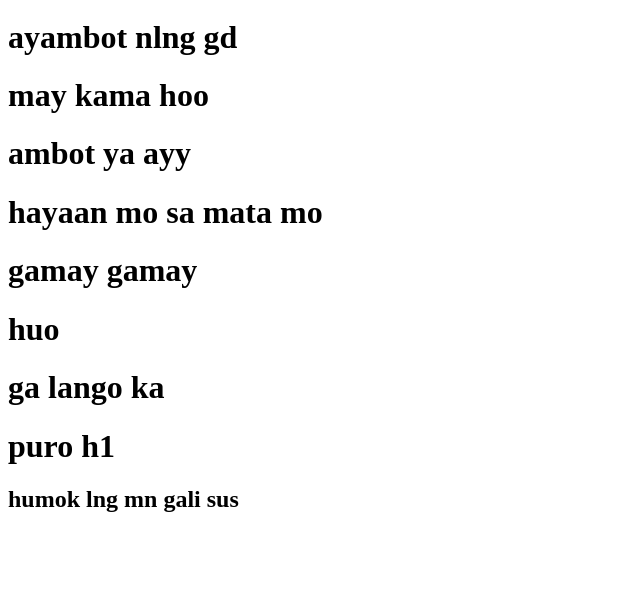
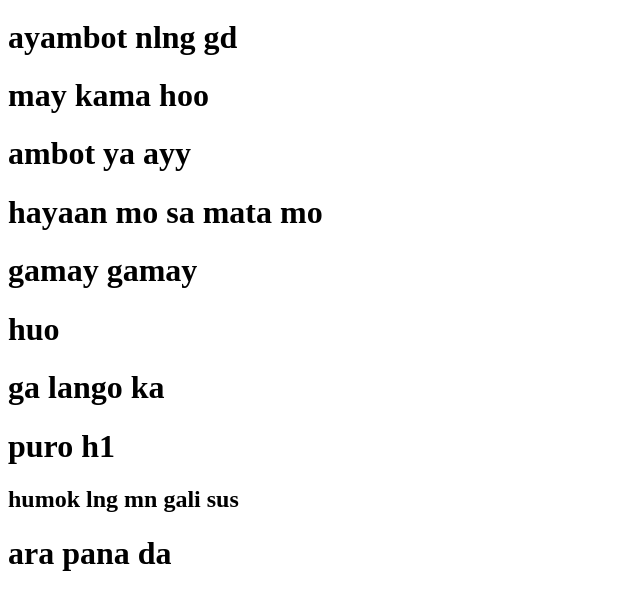
Before and after one commit to gariandojustinkim-design/Gariando-2ndsemester, a plain HTML site: page index.html in a window 1280 px wide. Shown: the part 717-1310 px from the top of the page, without its empty margins (0-640 px from the left). Before the commit the page ends 1250 px from the top, so only its background shows below. Drawn offline with Linux system fonts and the light colour scheme.

Commit message:
21 commit

```diff
--- a/index.html
+++ b/index.html
@@ -22,6 +22,7 @@
     <h1>ga lango ka</h1>
     <h1>puro h1</h1>
     <h2>humok lng mn gali sus</h2>
+    <h1>ara pana da</h1>
     <meta charset="UTF-8">
     <meta name="viewport" content="width=device-width, initial-scale=1.0">
     <title>Document</title>
```
